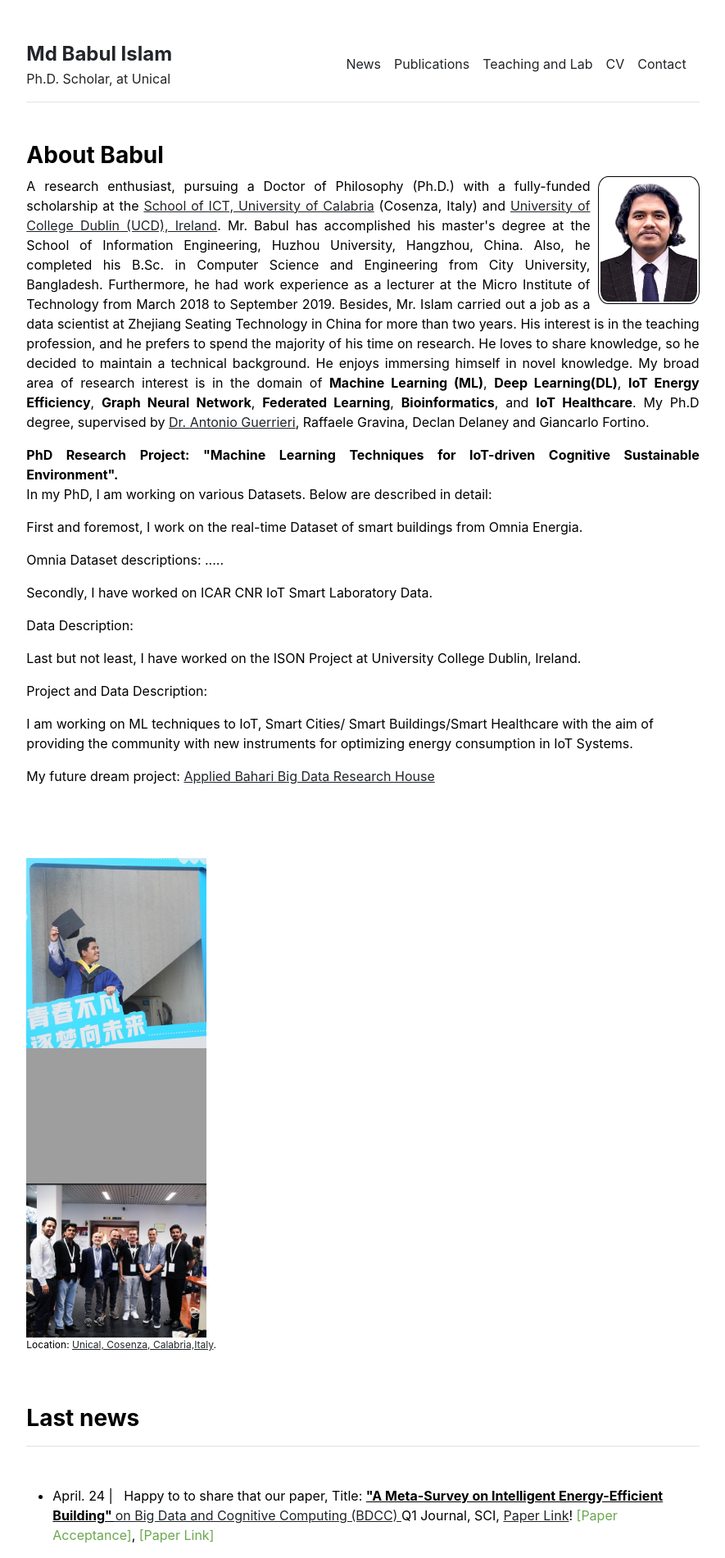
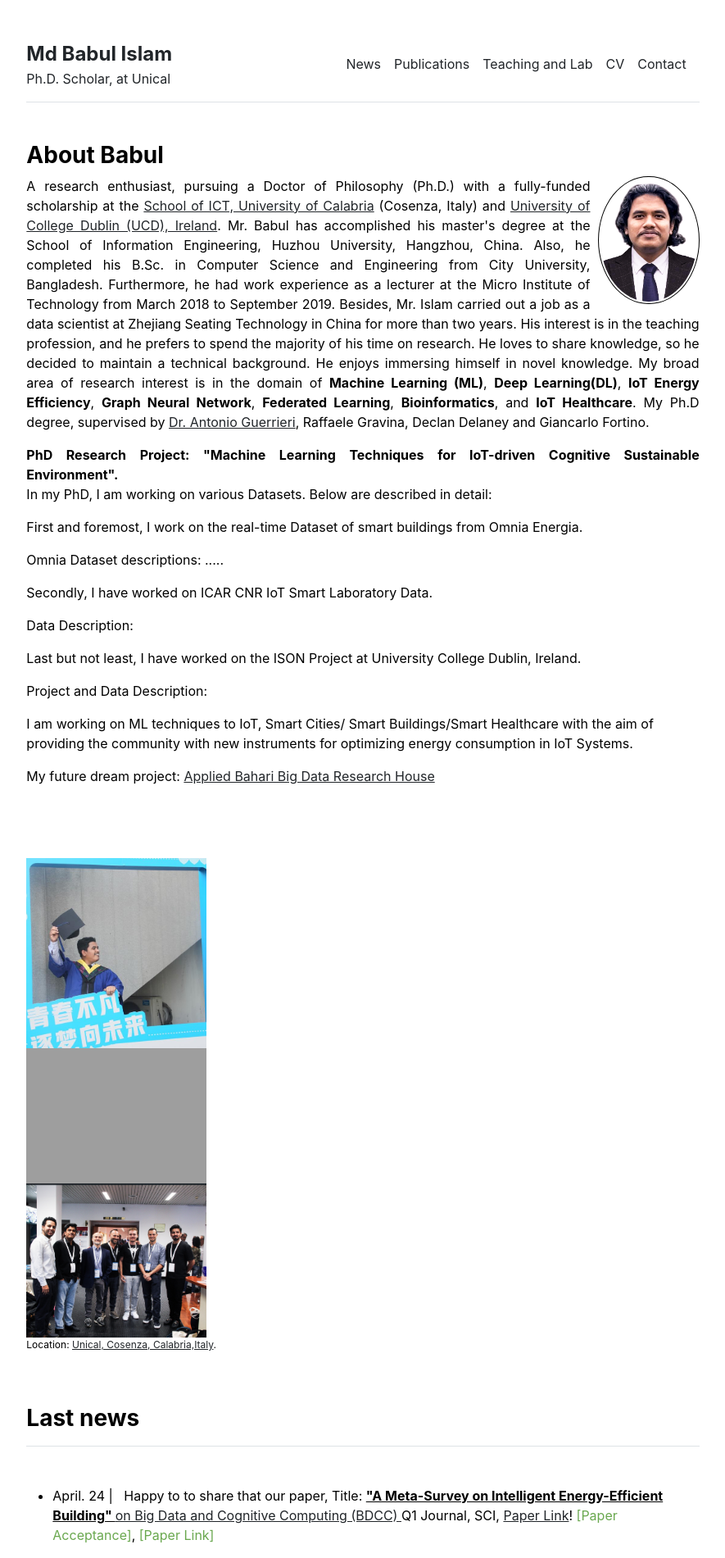
Before and after one commit to babulcseian/babulcseian.github.io, a Jekyll site: the page built from index.md, in a window 1280 px wide. Shown: the top 1901 px of the page at 82% size, without its empty margins (197-1082 px from the left). Built offline with Jekyll 4.4.1, drawn with Linux system fonts in a browser that asks for light colours; a style sheet for code colours, icons or effects is not loaded.

Commit message:
Update home.html

```diff
--- a/_layouts/home.html
+++ b/_layouts/home.html
@@ -6,7 +6,7 @@
   <div class="col-md-15">
     <h3 class="fw-bold">About Babul</h3>
 
-<img src="{{ site.github.url }}/assets/img/Md Babul Islam 1.jpg" alt="Home" width="15%" title="MSc Graduation" style="float: right; margin-left: 10px; margin-bottom: 10px; border: solid black 1px; padding: 2px; border-radius: 10%;">
+<img src="{{ site.github.url }}/assets/img/Md Babul Islam 1.jpg" alt="Home" width="15%" title="MSc Graduation" style="float: right; margin-left: 10px; margin-bottom: 10px; border: solid black 1px; padding: 2px; border-radius: 50%;">
 
     <p align="justify"> A research enthusiast, pursuing a Doctor of Philosophy (Ph.D.) with a fully-funded scholarship at the <a class="other" href='https://dottorato.dimes.unical.it/students/md-babul-islam'>School of ICT, University of Calabria</a> (Cosenza, Italy)
        and <a class="other" href='https://www.ucd.ie/'>University of College Dublin (UCD), Ireland</a>.
```
